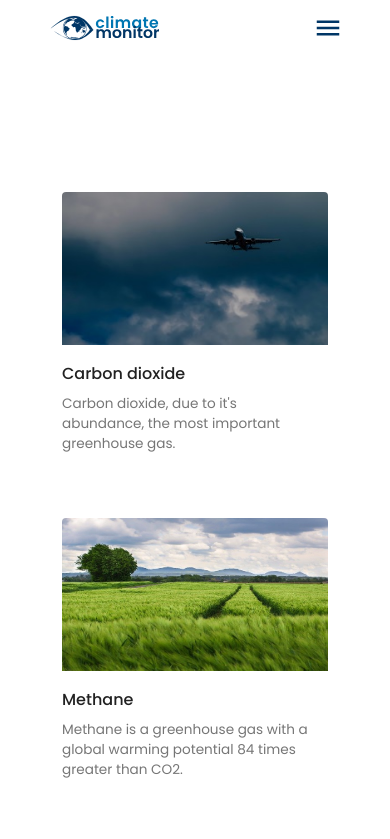
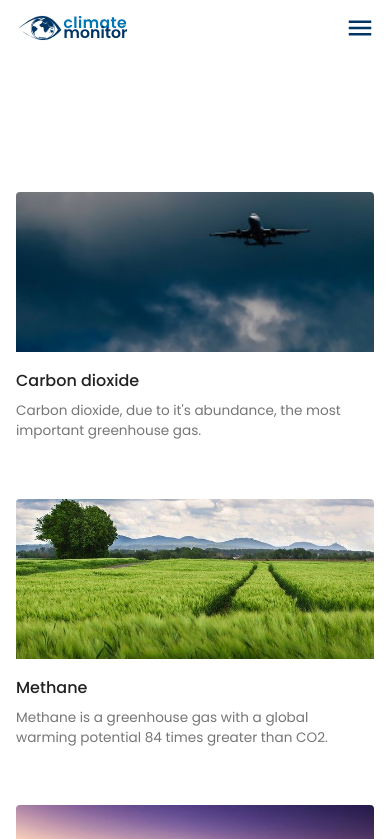
Before and after one commit to TomaszPietrzykowski/climate-monitor-nextjs, a Next.js app: page /data in a window 390 px wide. Shown: the top 839 px of the page. Built offline with nearby package versions, Linux system fonts and the light colour scheme.

Commit message:
styles tweaked

```diff
--- a/pages/data/[dataset].js
+++ b/pages/data/[dataset].js
@@ -161,7 +161,6 @@ const DataDisplay = ({ dataset }) => {
 }
 
 export async function getStaticProps(context) {
-  console.log("(Re-)generating...")
   const { params } = context
   const dataset = params.dataset
 
--- a/src/components/data/CategoryDescription.js
+++ b/src/components/data/CategoryDescription.js
@@ -8,10 +8,8 @@ const useStyles = makeStyles((theme) => ({
   },
   para: {
     color: theme.palette.text.secondary,
-    lineHeight: 1.8,
-    letterSpacing: 0.3,
+    ...theme.utils.p,
     padding: "1rem 2rem 0 0",
-    maxWidth: "800px",
     marginBottom: "2rem",
   },
 }))
--- a/src/components/data/DataTabs.js
+++ b/src/components/data/DataTabs.js
@@ -17,13 +17,18 @@ const useStyles = makeStyles((theme) => ({
   container: {
     width: "100%",
     maxWidth: 1600,
-    display: "flex",
-    flexWrap: "wrap",
-    justifyContent: "space-around",
+    display: "grid",
+    gridTemplateColumns: "1fr 1fr 1fr",
     padding: "2rem 0",
+    [theme.breakpoints.down("lg")]: {
+      gridTemplateColumns: "1fr 1fr",
+    },
     [theme.breakpoints.down("md")]: {
       padding: "1rem",
       paddingTop: 0,
+    },
+    [theme.breakpoints.down("sm")]: {
+      gridTemplateColumns: "1fr",
     },
   },
   link: {
@@ -32,33 +37,40 @@ const useStyles = makeStyles((theme) => ({
   tab: {
     height: 278,
     maxWidth: 266,
-    margin: "2rem 1rem",
+    margin: "2rem auto",
     display: "flex",
     flexDirection: "column",
     cursor: "pointer",
     transition: "all 0.3s",
-    "&:hover $tabImg": {
-      opacity: 0.75,
-    },
     "&:hover $tabText": {
-      color: theme.palette.primary.dark,
+      color: theme.palette.secondary.main,
     },
     "&:hover $tabTitle": {
-      color: theme.palette.primary.dark,
+      color: theme.palette.secondary.main,
     },
     [theme.breakpoints.down("xs")]: {
       margin: "auto",
+      height: "auto",
       marginTop: "3rem",
+      maxWidth: "100%",
     },
   },
   tabImg: {
     borderRadius: "4px 4px 0 0",
+    [theme.breakpoints.down("xs")]: {
+      objectFit: "cover",
+      height: 400,
+    },
   },
   tabContent: {
     flex: 1,
     width: "100%",
     fontFamily: "Poppins",
     overflow: "hidden",
+    [theme.breakpoints.down("xs")]: {
+      objectFit: "cover",
+      height: 400,
+    },
   },
   tabTitle: {
     fontSize: "1rem",
@@ -98,9 +110,6 @@ const DataTabs = () => {
 
   return (
     <div className={classes.root}>
-      {/* <div className={classes.header}>
-        Categories contain multiple sets of data
-      </div> */}
       <div className={classes.container}>
         <Link href="/data/co2" className={classes.link}>
           <div className={classes.tab}>
--- a/src/ui/Header.js
+++ b/src/ui/Header.js
@@ -42,6 +42,9 @@ const useStyles = makeStyles((theme) => ({
     padding: "0 2rem",
     [theme.breakpoints.down("md")]: {
       padding: "0 2rem",
+    },
+    [theme.breakpoints.down("sm")]: {
+      padding: "0",
     },
   },
   toolbarMargin: {
--- a/src/ui/Theme.js
+++ b/src/ui/Theme.js
@@ -26,9 +26,11 @@ export default createMuiTheme({
     },
     gradient: {
       co2: [
-        "rgba(0, 0, 0, 0)",
+        "rgba(0, 191, 255, 0)",
+        "rgba(0, 191, 255, 0)",
         "rgba(0, 191, 255, 0.1)",
-        "rgba(0, 191, 255, 0.4)",
+        "rgba(0, 191, 255, 0.2)",
+        "rgba(0, 191, 255, 1)",
       ],
       ch4: [
         "rgba(0, 0, 0, 0)",
@@ -105,6 +107,13 @@ export default createMuiTheme({
       width: "100%",
       maxWidth: 1400,
     },
+    p: {
+      lineHeight: 1.7,
+      maxWidth: 800,
+      letterSpacing: 0.4,
+      padding: "2rem 0 0",
+      fontWeight: 300,
+    },
     tab: {
       textTransform: "none",
       minWidth: 30,
```
Also changed, not shown: pages/contact.js (+16 -0 lines), pages/public_api.js (+26 -11 lines), src/components/data/Chart.js (+5 -4 lines), src/components/home/Description.js (+4 -9 lines), src/components/home/GetInvolved.js (+4 -6 lines).
